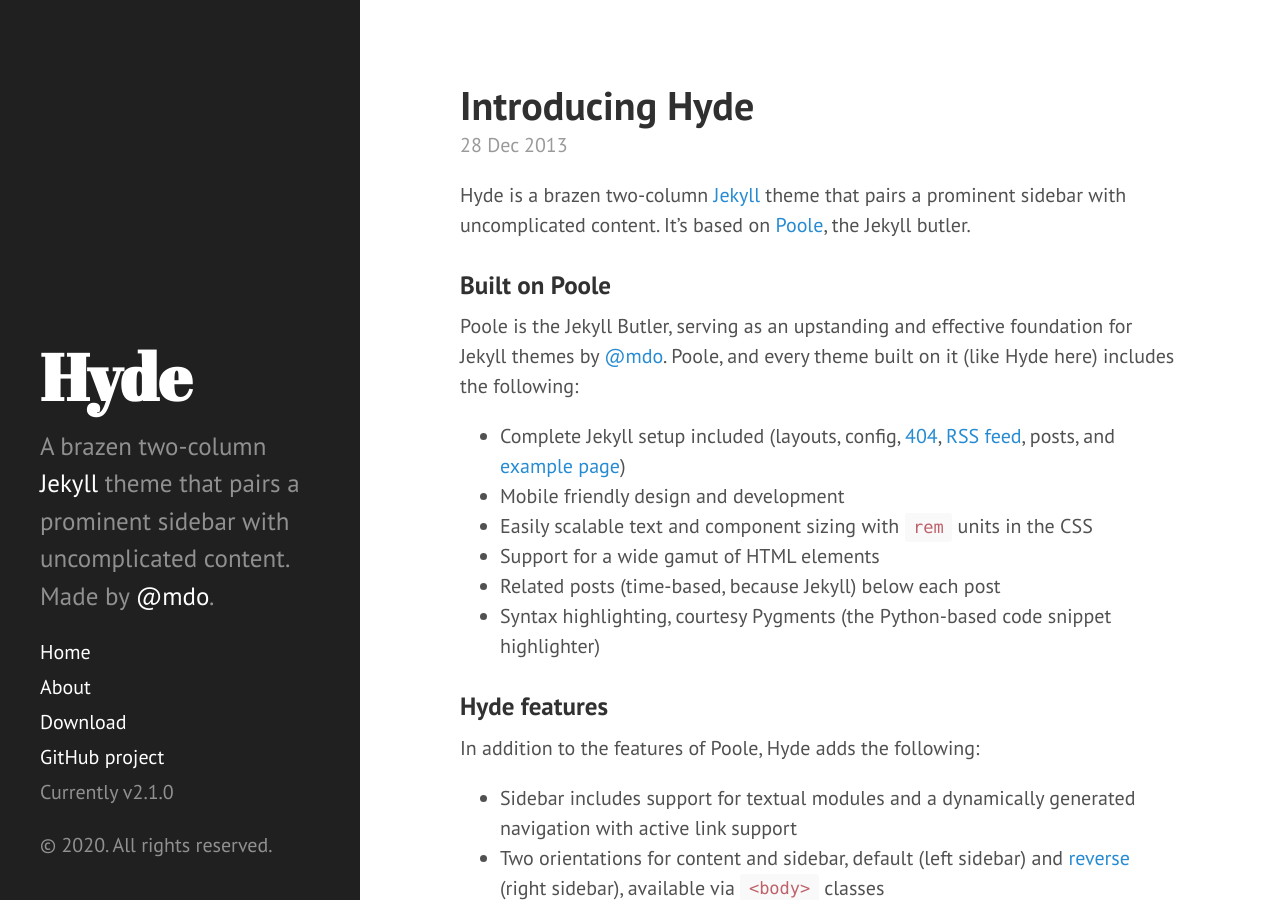
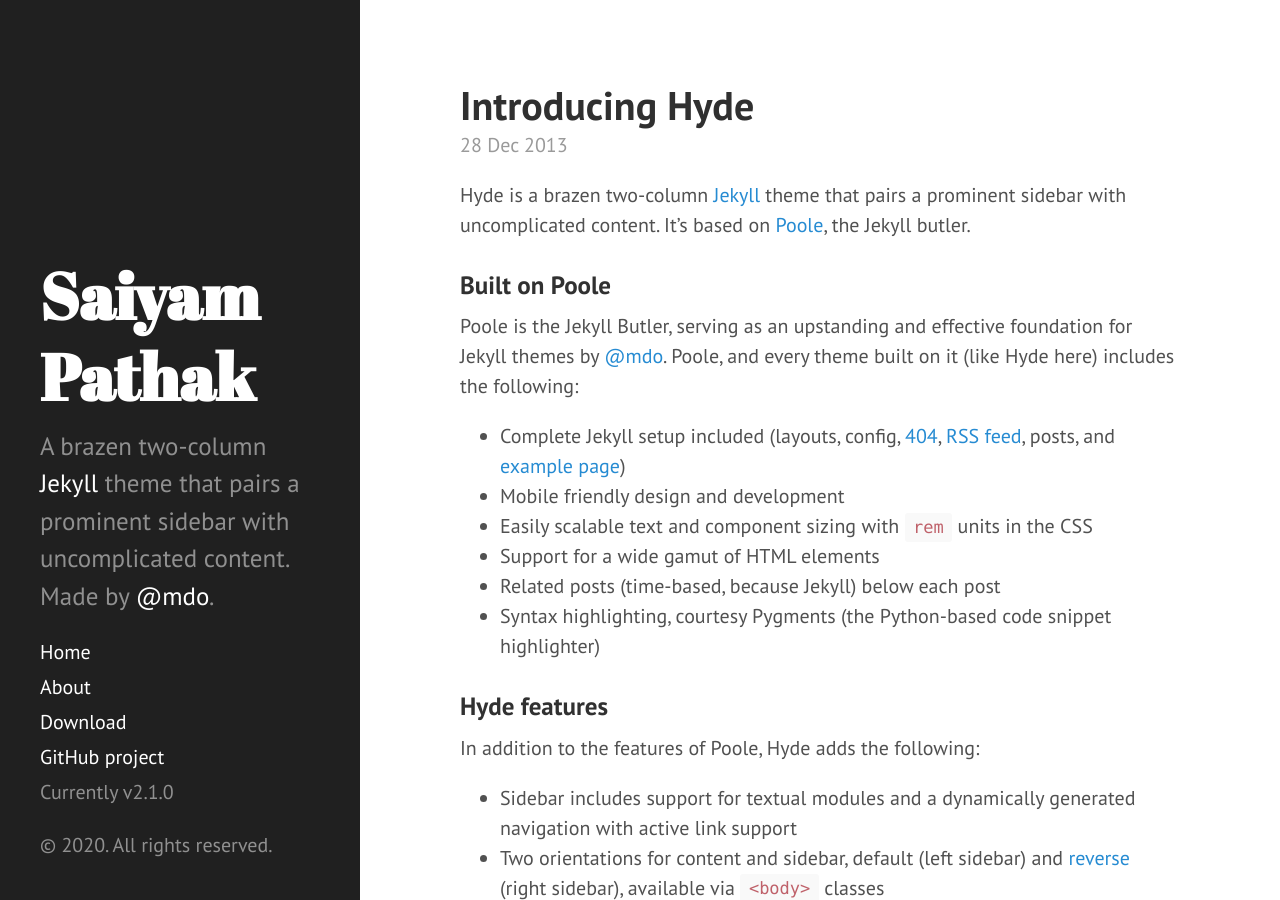
Before and after one commit to saiyam1814/saiyam1814.github.io, a Jekyll site: the page built from index.html, in a window 1280 px wide and 900 px high. Built offline with Jekyll 4.4.1, drawn with Linux system fonts in a browser that asks for light colours; Markdown is read by kramdown in place of the engine named in the settings; the list of posts is cut into pages by our own code.

Commit message:
Update _config.yml

```diff
--- a/_config.yml
+++ b/_config.yml
@@ -4,10 +4,10 @@
 
 # Permalinks
 permalink:        pretty
-relative_permalinks: true
+
 
 # Setup
-title:            Hyde
+title:            Saiyam Pathak
 tagline:          'A Jekyll theme'
 description:      'A brazen two-column <a href="http://jekyllrb.com" target="_blank">Jekyll</a> theme that pairs a prominent sidebar with uncomplicated content. Made by <a href="https://twitter.com/mdo" target="_blank">@mdo</a>.'
 url:              http://hyde.getpoole.com
```
